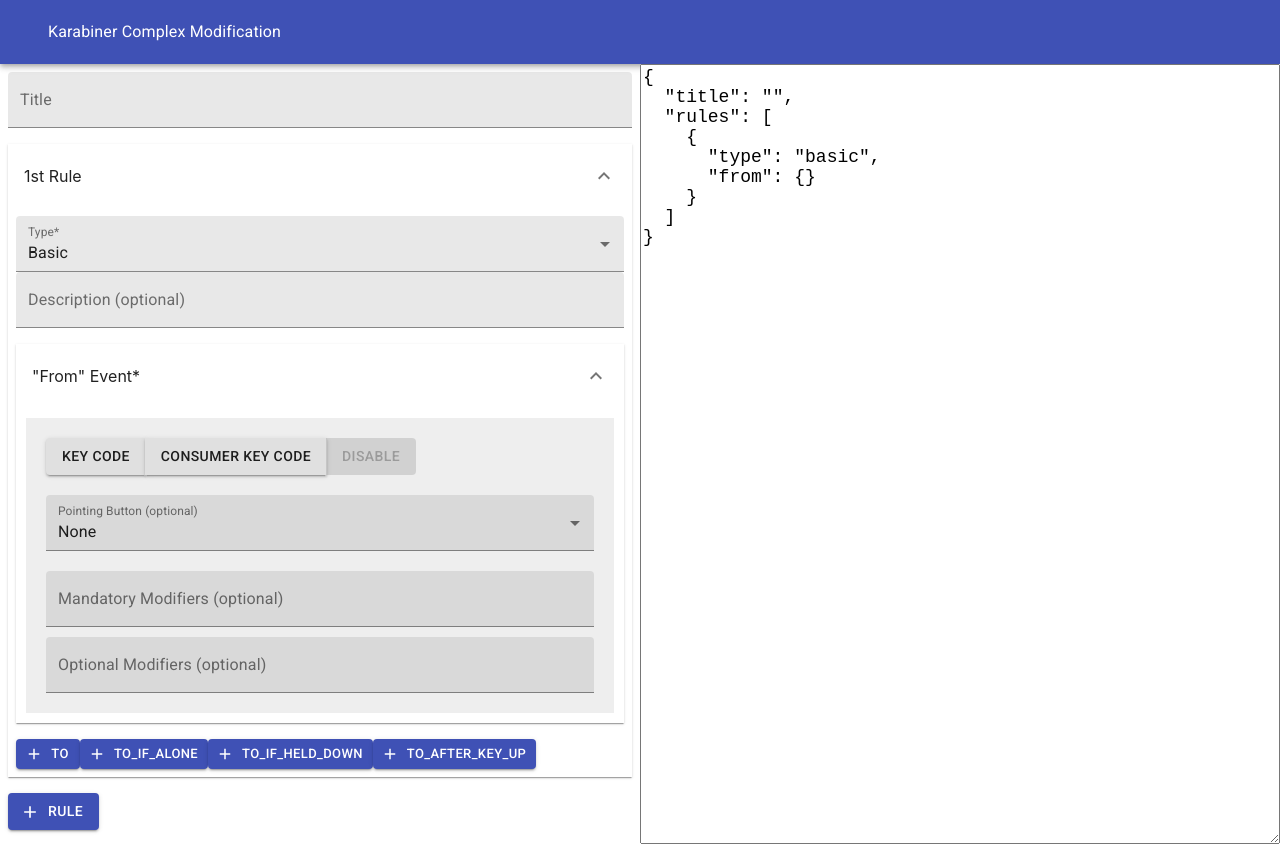
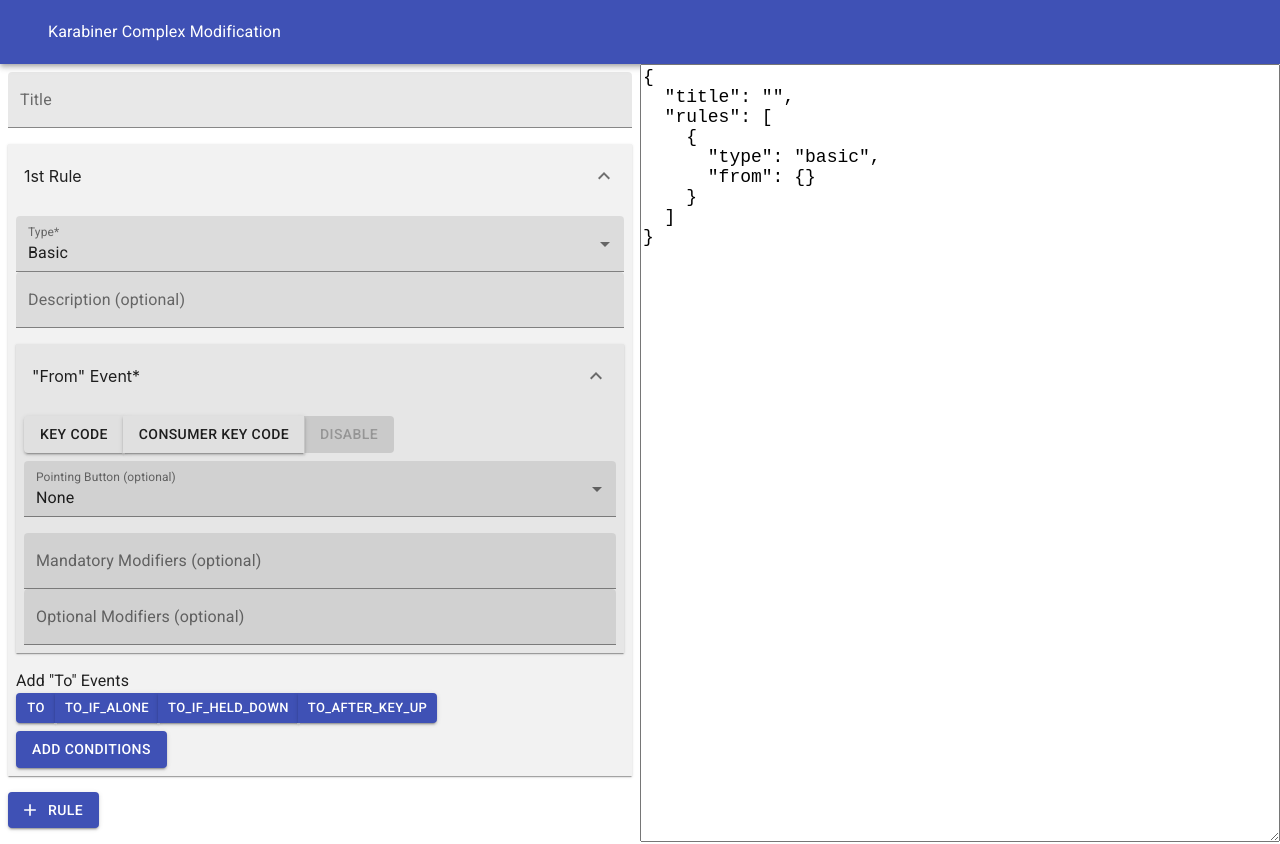
Before and after one commit to genesy/karabiner-complex-rules-generator, a React (Create React App) app: page / in a window 1280 px wide. Built offline with nearby package versions, Linux system fonts and the light colour scheme.

Commit message:
Initial attempt at condition form

```diff
--- a/src/App.css
+++ b/src/App.css
@@ -3,18 +3,6 @@ body,
 #root,
 .App {
   height: 100%;
-}
-.form-container {
-  padding: 10px;
-  margin: 10px;
-  background: #eee;
-}
-
-.form-container > div {
-  padding: 5px;
-}
-.form-container > div > div {
-  padding: 5px;
 }
 
 .generated-code {
@@ -23,3 +11,7 @@ body,
   font-size: large;
   font-family: 'Courier New', Courier, monospace;
 }
+
+.MuiExpansionPanel-root {
+  background-color: rgba(0, 0, 0, 0.05) !important;
+}
--- /dev/null
+++ b/src/components/forms/AddConditionForm.tsx
@@ -0,0 +1,81 @@
+import React, { useState } from 'react';
+import {
+  Box,
+  TextField,
+  FormControl,
+  InputLabel,
+  Select,
+  MenuItem,
+  ExpansionPanel,
+  ExpansionPanelSummary,
+  Button,
+} from '@material-ui/core';
+import { titleCase } from '../../helpers';
+import ExpandMoreIcon from '@material-ui/icons/ExpandMore';
+
+interface Props {
+  condition: string;
+  setCondition: (arg0: string) => void;
+  index: number;
+}
+
+const conditionTypes: string[] = [
+  'frontmost_application_if',
+  'frontmost_application_unless',
+];
+
+const AddConditionForm: React.FC<Props> = ({ index }) => {
+  const [condition, setCondition] = useState({
+    type: '',
+    bundle_identifiers: [],
+    file_paths: [],
+    description: '',
+  });
+  return (
+    <ExpansionPanel defaultExpanded={index === 0}>
+      <ExpansionPanelSummary expandIcon={<ExpandMoreIcon />}>
+        Condition {index + 1}
+      </ExpansionPanelSummary>
+      <Box p={1}>
+        <FormControl fullWidth variant="filled">
+          <InputLabel id="condition_type">Condition Type</InputLabel>
+          <Select labelId="condition_type" value={conditionTypes[0]}>
+            {conditionTypes.map(item => (
+              <MenuItem value={item} key={item}>
+                {titleCase(item)}
+              </MenuItem>
+            ))}
+          </Select>
+        </FormControl>
+
+        <TextField
+          value={''}
+          fullWidth
+          variant="filled"
+          label={`Condition Description`}
+          onChange={e => {}}
+        />
+
+        <ExpansionPanel>
+          <ExpansionPanelSummary expandIcon={<ExpandMoreIcon />}>
+            Bundle Identifiers
+          </ExpansionPanelSummary>
+
+          <Box p={1}>
+            {condition.bundle_identifiers.map(identifier => (
+              <TextField
+                value={condition.description}
+                fullWidth
+                variant="filled"
+                label={'Condition Description'}
+                onChange={e => {}}
+              />
+            ))}
+          </Box>
+        </ExpansionPanel>
+      </Box>
+    </ExpansionPanel>
+  );
+};
+
+export default AddConditionForm;
--- a/src/components/forms/FromEventForm.tsx
+++ b/src/components/forms/FromEventForm.tsx
@@ -77,7 +77,7 @@ const FromEventForm: React.FC<Props> = ({ ruleIndex }) => {
   }, [fromObject, showOptional]);
 
   return (
-    <Box className="form-container">
+    <Box className="form-container" p={1}>
       <KeyCodeAndPointingButtonInput
         setShowOptional={setShowOptional}
         showOptional={showOptional}
--- a/src/components/forms/RulesForm.tsx
+++ b/src/components/forms/RulesForm.tsx
@@ -18,6 +18,7 @@ import FormContext from '../../context/FormContext';
 import ToEventForm from './ToEventForm';
 import AddIcon from '@material-ui/icons/Add';
 import { suffix, titleCase } from '../../helpers';
+import AddConditionForm from './AddConditionForm';
 
 interface Props {
   index: number;
@@ -55,6 +56,15 @@ const RulesForm: React.FC<Props> = ({ index: ruleIndex }) => {
     const newRuleState = { ...ruleState };
     newRuleState[type] = newRuleState[type] || [];
     newRuleState[type].push({});
+    setRuleState(ruleIndex, newRuleState);
+  };
+
+  const addConditionToRule = () => {
+    const newRuleState = { ...ruleState };
+    newRuleState.conditions = newRuleState.conditions || [];
+    newRuleState.conditions.push({
+      type: 'frontmost_application_if',
+    });
     setRuleState(ruleIndex, newRuleState);
   };
   return (
@@ -119,9 +129,33 @@ const RulesForm: React.FC<Props> = ({ index: ruleIndex }) => {
           )
         );
       })}
+      {ruleState.conditions && (
+        <ExpansionPanel defaultExpanded>
+          <ExpansionPanelSummary expandIcon={<ExpandMoreIcon />}>
+            Rule Conditions
+          </ExpansionPanelSummary>
+          <Box p={1}>
+            {ruleState.conditions.map((condition: string, index: number) => {
+              return (
+                <AddConditionForm
+                  index={index}
+                  setCondition={(condition: string) => {
+                    const newRuleState = { ...ruleState };
+                    newRuleState.conditions[index] = condition;
+                    setRuleState({ ...newRuleState });
+                  }}
+                  condition={condition}
+                />
+              );
+            })}
+          </Box>
+        </ExpansionPanel>
+      )}
 
       <Box>
-        {toFields.map((toField: string) => {
+        <Typography>Add "To" Events</Typography>
+        <ButtonGroup>
+          {toFields.map((toField: string, index: number) => {
             return (
               <Button
                 key={toField}
@@ -130,13 +164,24 @@ const RulesForm: React.FC<Props> = ({ index: ruleIndex }) => {
                 onClick={() => {
                   addToEventForm(toField);
                 }}
-              startIcon={<AddIcon />}
                 size="small"
               >
                 {toField}
               </Button>
             );
           })}
+        </ButtonGroup>
+      </Box>
+      <Box marginTop={1}>
+        <Button
+          color="primary"
+          variant="contained"
+          onClick={() => {
+            addConditionToRule();
+          }}
+        >
+          Add Conditions
+        </Button>
       </Box>
     </Box>
   );
--- a/src/components/forms/ToEventForm.tsx
+++ b/src/components/forms/ToEventForm.tsx
@@ -10,6 +10,7 @@ import {
   FormControlLabel,
   Checkbox,
   Button,
+  Box,
 } from '@material-ui/core';
 import KeyInput from '../shared/KeyInput';
 import DeleteIcon from '@material-ui/icons/Delete';
@@ -39,8 +40,6 @@ const ToEventForm: React.FC<Props> = ({ type, index, ruleIndex }) => {
     keyCode: false,
     consumerKeyCode: false,
     pointingButton: false,
-    modifiersMandatory: false,
-    modifiersOptional: false,
     simultaneous: false,
     simultaneousOptions: false,
   });
@@ -83,7 +82,7 @@ const ToEventForm: React.FC<Props> = ({ type, index, ruleIndex }) => {
     });
   }, [toObject, showOptional]);
   return (
-    <div className="form-container">
+    <Box className="form-container">
       <KeyCodeAndPointingButtonInput
         showOptional={showOptional}
         setShowOptional={setShowOptional}
@@ -150,7 +149,7 @@ const ToEventForm: React.FC<Props> = ({ type, index, ruleIndex }) => {
       >
         Remove
       </Button>
-    </div>
+    </Box>
   );
 };
 
--- a/src/components/shared/KeyCodeAndPointingButtonInput.tsx
+++ b/src/components/shared/KeyCodeAndPointingButtonInput.tsx
@@ -52,7 +52,7 @@ const KeyCodeAndPointingButtonInput: React.FC<Props> = ({
   setEventObject = obj => {},
 }) => {
   return (
-    <div>
+    <Box marginBottom={2}>
       {/* KEY CODES  */}
       <ButtonGroup>
         <Button
@@ -96,7 +96,7 @@ const KeyCodeAndPointingButtonInput: React.FC<Props> = ({
           Disable
         </Button>
       </ButtonGroup>
-      <div>
+      <Box marginBottom={1}>
         {showOptional.keyCode && (
           <KeyInput
             keyCodes
@@ -129,7 +129,7 @@ const KeyCodeAndPointingButtonInput: React.FC<Props> = ({
             }
           />
         )}
-      </div>
+      </Box>
 
       <Box>
         <FormControl variant="filled" fullWidth>
@@ -152,7 +152,7 @@ const KeyCodeAndPointingButtonInput: React.FC<Props> = ({
           </Select>
         </FormControl>
       </Box>
-    </div>
+    </Box>
   );
 };
 
```
Lines whose indentation alone changed are shown as unchanged.
